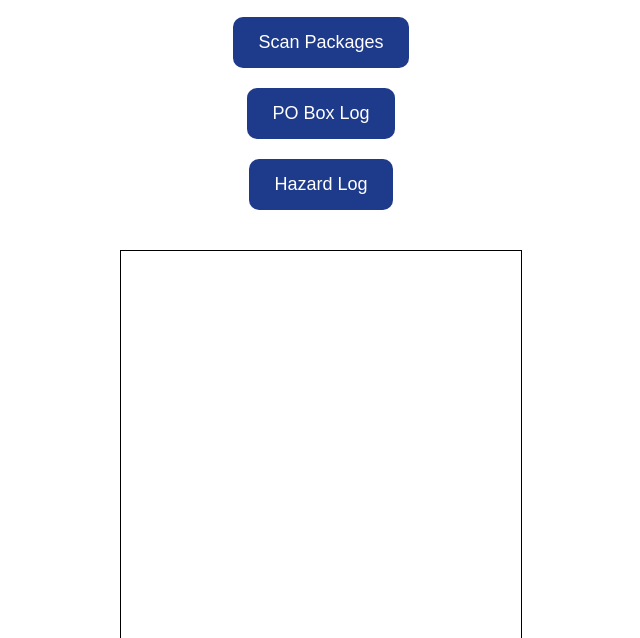
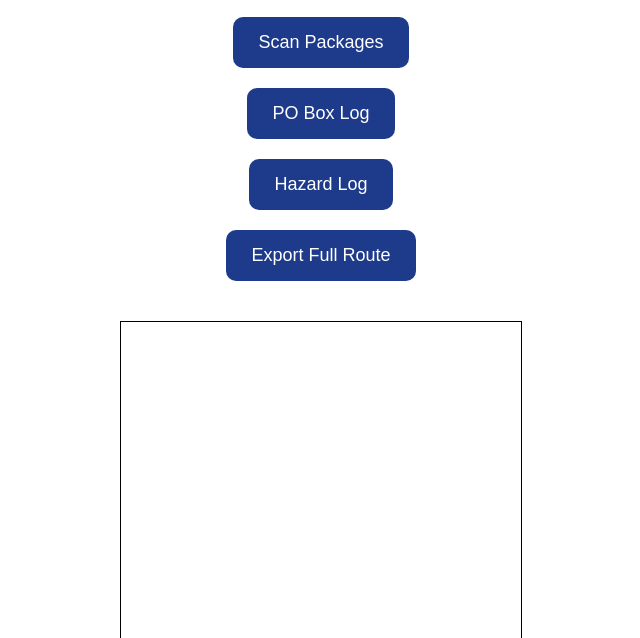
Before and after one commit to joshuarotgers/Uspstest, a plain HTML site: page index.html in a window 1280 px wide. Shown: the part 162-800 px from the top of the page, without its empty margins (319-959 px from the left). Drawn offline with Linux system fonts and the light colour scheme.

Commit message:
Update index.html

```diff
--- a/index.html
+++ b/index.html
@@ -15,6 +15,7 @@
   <button id="scanPackagesBtn">Scan Packages</button>
   <button id="poBoxAdminBtn">PO Box Log</button>
   <button id="hazardLogBtn">Hazard Log</button>
+  <button id="exportDataBtn">Export Full Route</button>
   <canvas id="mapCanvas" width="400" height="400" style="border:1px solid black; margin-top:20px;"></canvas>
 </main>
 
```
Lines whose indentation alone changed are shown as unchanged.
